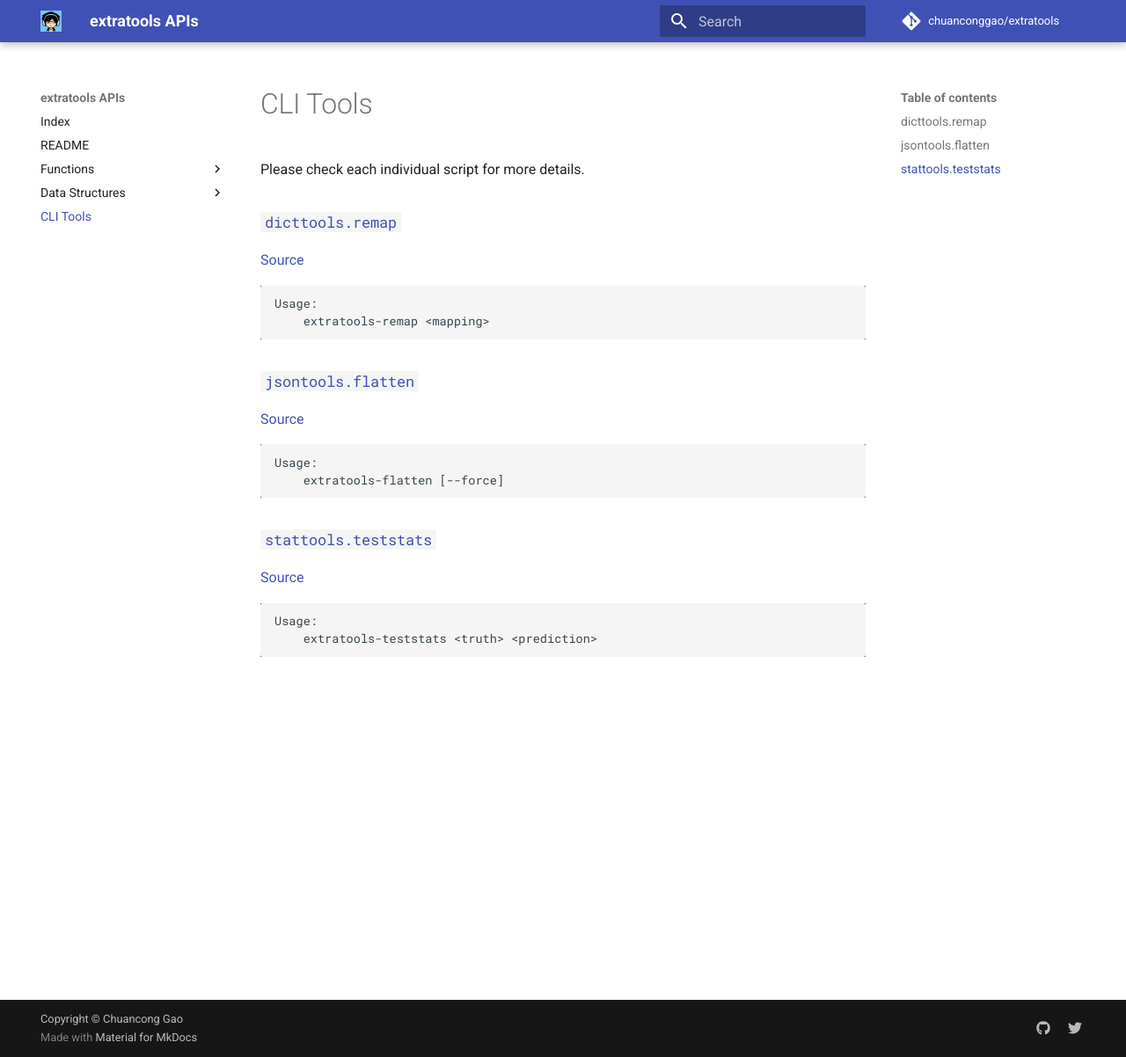
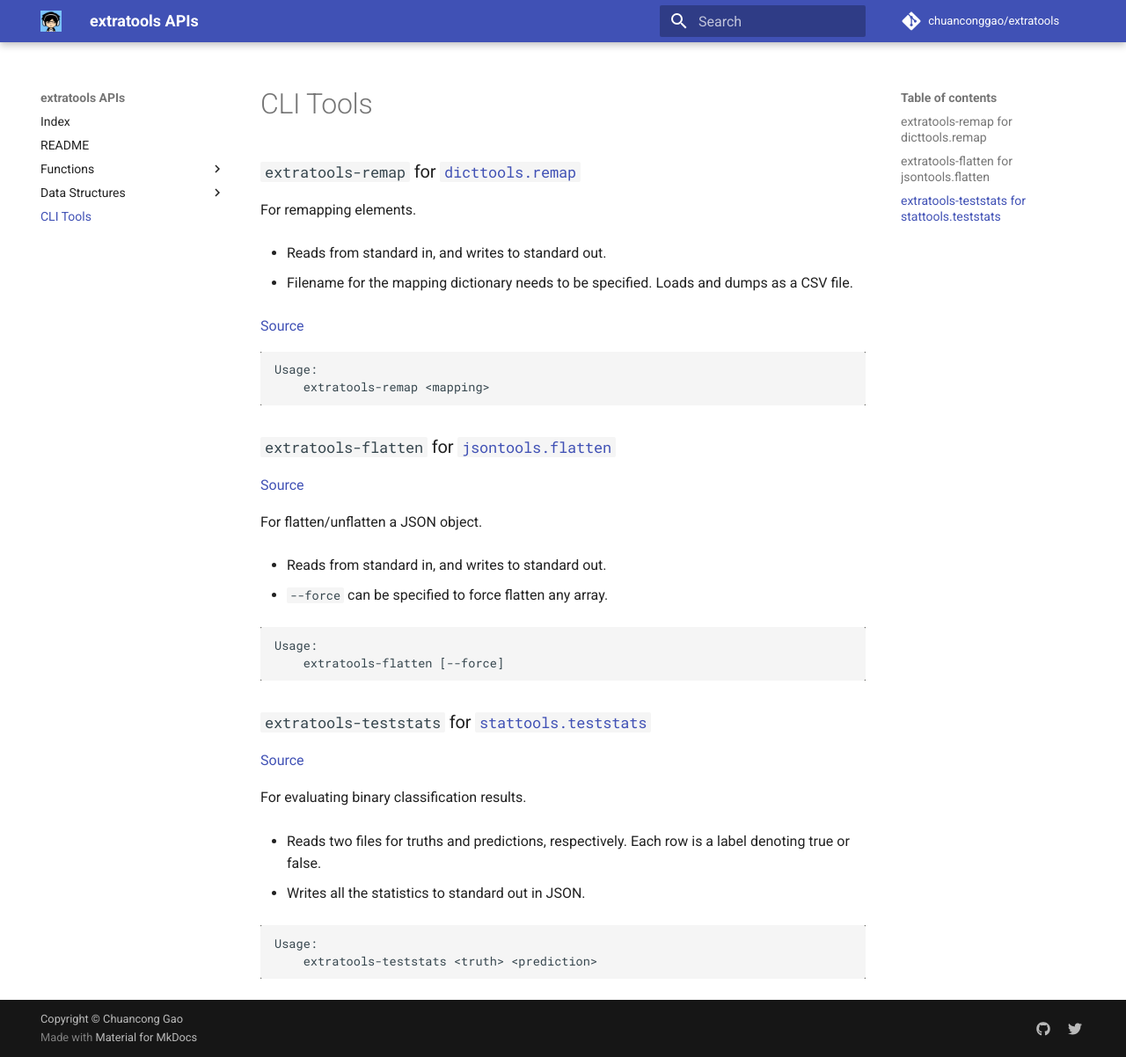
Before and after one commit to chuanconggao/extratools, an MkDocs documentation site: the page built from docs/cli.md, in a window 1280 px wide and 1202 px high. Shown: the whole window at 88% size. Built offline with MkDocs 1.6.1 and Material for MkDocs 9.7.7, drawn with Linux system fonts in a browser that asks for light colours; comment, search, counter and statistics services are not loaded; old or Windows-style settings are respelled for this version of MkDocs.

Commit message:
Improve docs for CLI

````diff
--- a/docs/cli.md
+++ b/docs/cli.md
@@ -1,8 +1,12 @@
 # CLI Tools
 
-Please check each individual script for more details.
+### `extratools-remap` for [`dicttools.remap`](functions/dicttools.md#remap)
 
-### [`dicttools.remap`](functions/dicttools.md#remap)
+For remapping elements.
+
+- Reads from standard in, and writes to standard out.
+
+- Filename for the mapping dictionary needs to be specified. Loads and dumps as a CSV file.
 
 [Source](https://github.com/chuanconggao/extratools/tree/master/bin/extratools-remap)
 
@@ -11,18 +15,30 @@ Usage:
     extratools-remap <mapping>
 ```
 
-### [`jsontools.flatten`](functions/jsontools.md#flatten)
+### `extratools-flatten` for [`jsontools.flatten`](functions/jsontools.md#flatten)
 
 [Source](https://github.com/chuanconggao/extratools/tree/master/bin/extratools-flatten)
+
+For flatten/unflatten a JSON object.
+
+- Reads from standard in, and writes to standard out.
+
+- `--force` can be specified to force flatten any array.
 
 ``` text
 Usage:
     extratools-flatten [--force]
 ```
 
-### [`stattools.teststats`](functions/stattools.md#teststats)
+### `extratools-teststats` for [`stattools.teststats`](functions/stattools.md#teststats)
 
 [Source](https://github.com/chuanconggao/extratools/tree/master/bin/extratools-teststats)
+
+For evaluating binary classification results.
+
+- Reads two files for truths and predictions, respectively. Each row is a label denoting true or false.
+
+- Writes all the statistics to standard out in JSON.
 
 ``` text
 Usage:
````
Also changed, not shown: README.md (+1 -1 lines).
